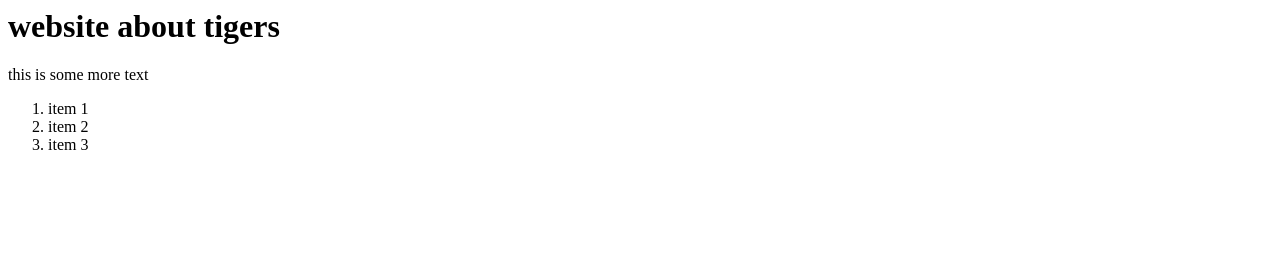
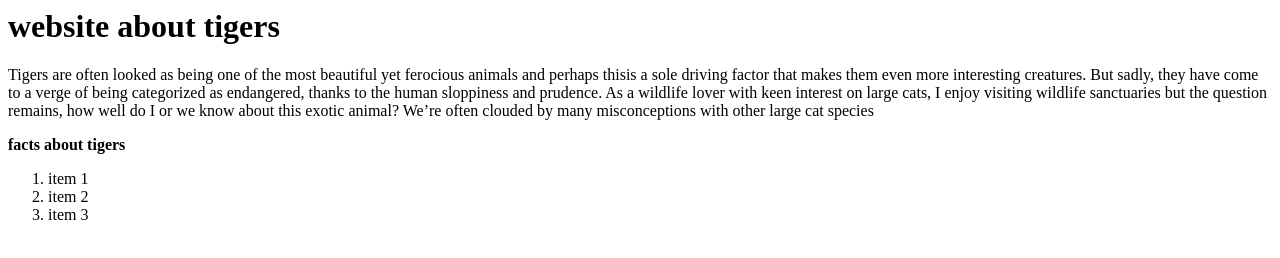
Before and after one commit to AnnaStankova/mywebsite, a plain HTML site: page index.html in a window 1280 px wide. Drawn offline with Linux system fonts and the light colour scheme.

Commit message:
Update index.html

```diff
--- a/index.html
+++ b/index.html
@@ -4,8 +4,11 @@
 <body>
 <h1><strong> website about tigers</strong></h1>
 
-   <p> </p>
-<p>this is some more text</p>
+   <p> Tigers are often looked as being one of the most beautiful yet ferocious animals and perhaps thisis a sole driving factor that makes them even more interesting creatures.
+   But sadly, they have come to a verge of being categorized as endangered, thanks to the human sloppiness and prudence.
+   As a wildlife lover with keen interest on large cats, I enjoy visiting wildlife sanctuaries but the question remains, how well do I or we know about this exotic animal?
+   We’re often clouded by many misconceptions with other large cat species </p>
+<strong> facts about tigers </strong>
 <ol>
    <li>item 1</li>
    <li>item 2</li>
```
